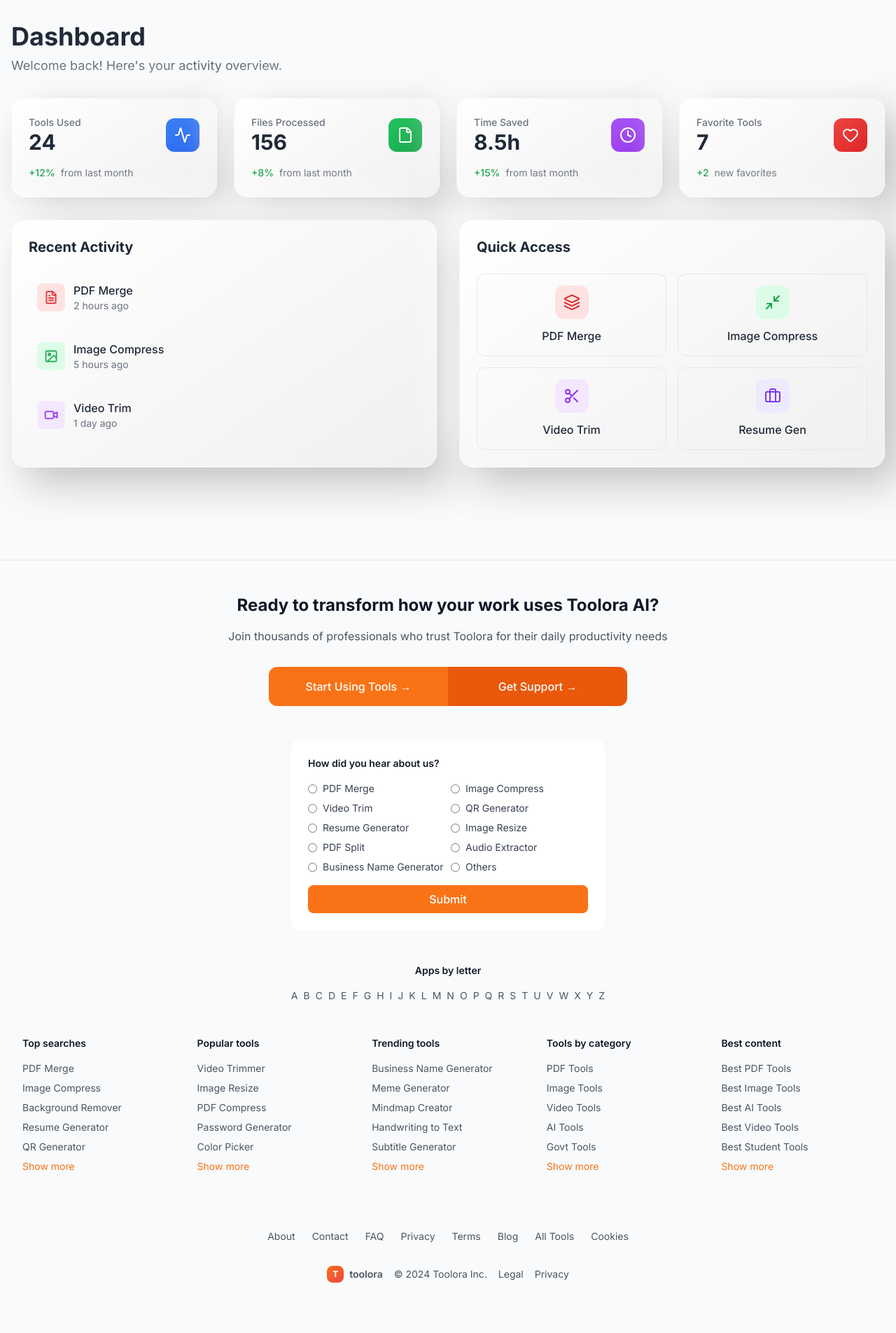
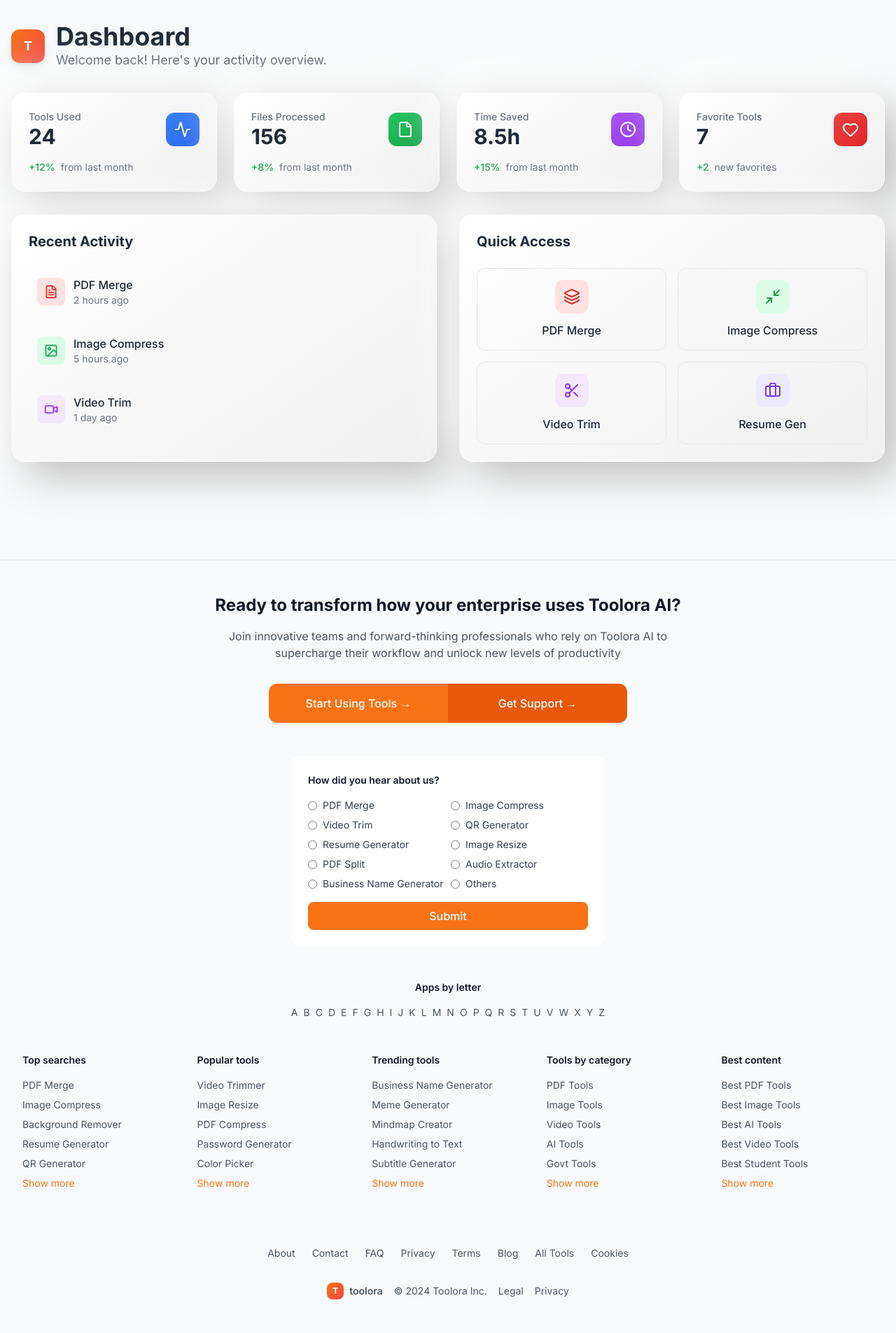
Before and after one commit to wirewiredasy/Suntyn-AI, a Flask app: page /dashboard in a window 1280 px wide. Shown: the part 65-1970 px from the top of the page at 70% size. Before the commit the page ends 1898 px from the top, so only its background shows below. Run offline with Flask 3, Linux system fonts and the light colour scheme; some libraries are stand-ins or nearby versions.

Commit message:
Assistant checkpoint: Updated newsletter text and added consistent T logos
Assistant generated file changes:
- templates/base.html: Update newsletter text to be more unique and engaging
- templates/auth/login.html: Add consistent T logo like header
- templates/auth/dashboard.html: Add consistent T logo in dashboard header

---

User prompt:

Join thousands of professionals who trust Toolora for their daily productivity needs isko thora Uncommon se likho toolora ai koro sob main auth log dasbroad main same T koise koro jo Header main hai

Replit-Commit-Author: Assistant
Replit-Commit-Session-Id: f2c98d95-193d-4a61-b334-2eaf5c75f4ae

```diff
--- a/templates/auth/dashboard.html
+++ b/templates/auth/dashboard.html
@@ -7,8 +7,15 @@
     <div class="container mx-auto px-4 py-8">
         <!-- Header -->
         <div class="mb-8">
-            <h1 class="text-4xl font-bold text-gray-800 dark:text-white mb-2">Dashboard</h1>
-            <p class="text-lg text-gray-600 dark:text-gray-300">Welcome back! Here's your activity overview.</p>
+            <div class="flex items-center space-x-4 mb-4">
+                <div class="w-12 h-12 bg-gradient-to-br from-orange-500 to-red-500 rounded-xl flex items-center justify-center shadow-lg">
+                    <span class="text-white font-bold text-lg">T</span>
+                </div>
+                <div>
+                    <h1 class="text-4xl font-bold text-gray-800 dark:text-white">Dashboard</h1>
+                    <p class="text-lg text-gray-600 dark:text-gray-300">Welcome back! Here's your activity overview.</p>
+                </div>
+            </div>
         </div>
 
         <!-- Stats Grid -->
--- a/templates/auth/login.html
+++ b/templates/auth/login.html
@@ -21,7 +21,7 @@
             <div class="enhanced-card dark:enhanced-card-dark p-8">
                 <!-- Logo -->
                 <div class="text-center mb-8">
-                    <div class="w-16 h-16 bg-gradient-to-br from-primary-600 to-accent-600 rounded-2xl flex items-center justify-center mx-auto mb-4 shadow-lg">
+                    <div class="w-16 h-16 bg-gradient-to-br from-orange-500 to-red-500 rounded-2xl flex items-center justify-center mx-auto mb-4 shadow-lg">
                         <span class="text-white font-bold text-2xl">T</span>
                     </div>
                     <h1 class="text-3xl font-bold text-gray-800 dark:text-white mb-2">Welcome Back!</h1>
--- a/templates/base.html
+++ b/templates/base.html
@@ -355,10 +355,10 @@
             <!-- Newsletter Section -->
             <div class="text-center mb-12">
                 <h2 class="text-2xl font-bold text-gray-900 dark:text-white mb-4">
-                    Ready to transform how your work uses Toolora AI?
+                    Ready to transform how your enterprise uses Toolora AI?
                 </h2>
                 <p class="text-gray-600 dark:text-gray-400 mb-8 max-w-2xl mx-auto">
-                    Join thousands of professionals who trust Toolora for their daily productivity needs
+                    Join innovative teams and forward-thinking professionals who rely on Toolora AI to supercharge their workflow and unlock new levels of productivity
                 </p>
                 <div class="grid grid-cols-1 md:grid-cols-2 max-w-lg mx-auto gap-0 rounded-xl overflow-hidden">
                     <a href="{{ url_for('tools.index') }}" class="bg-orange-500 hover:bg-orange-600 text-white font-medium py-4 px-6 transition-colors">
```
